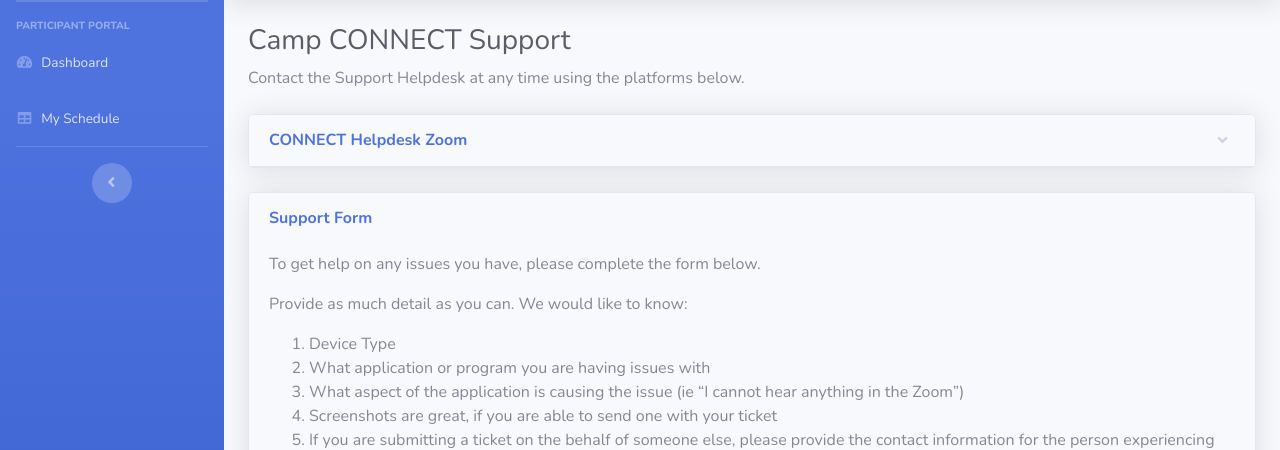
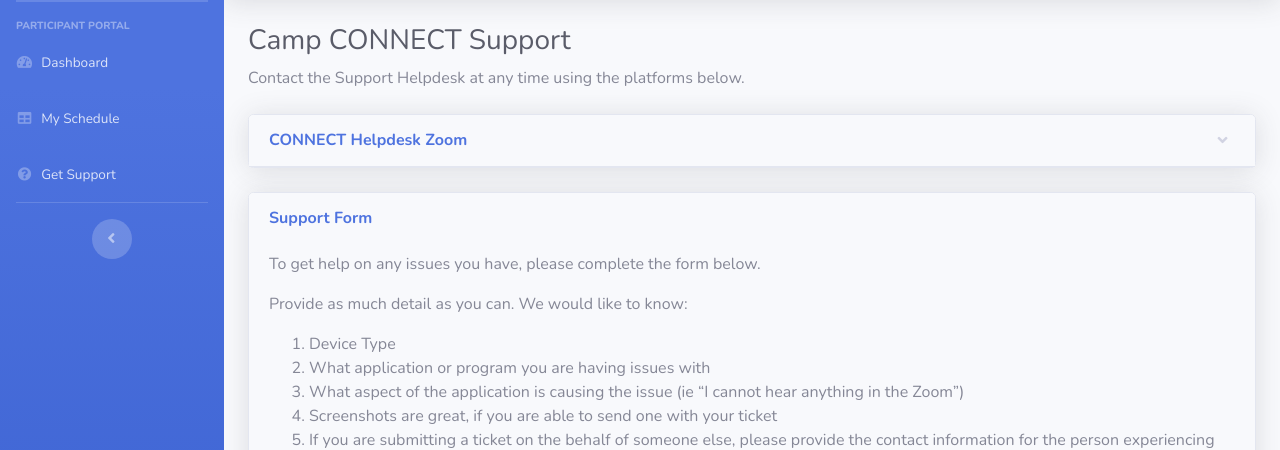
Before and after one commit to shaniljasani/CONNECTPortal, a Flask app: page /support in a window 1280 px wide. Shown: the part 70-520 px from the top of the page. Run offline with Flask 2, Linux system fonts and the light colour scheme; some libraries are stand-ins or nearby versions.

Commit message:
Add Support to side nav menu

```diff
--- a/templates/dashboard_layout.html
+++ b/templates/dashboard_layout.html
@@ -63,6 +63,13 @@
         <a class="nav-link" href="{{ url_for('schedules') }}">
           <i class="fas fa-fw fa-table"></i>
           <span>My Schedule</span></a>
+      </li>
+
+      <!-- Nav Item - Support -->
+      <li class="nav-item">
+        <a class="nav-link" href="{{ url_for('support') }}">
+          <i class="fas fa-fw fa-question-circle"></i>
+          <span>Get Support</span></a>
       </li>
 
       <!-- Divider -->
```
